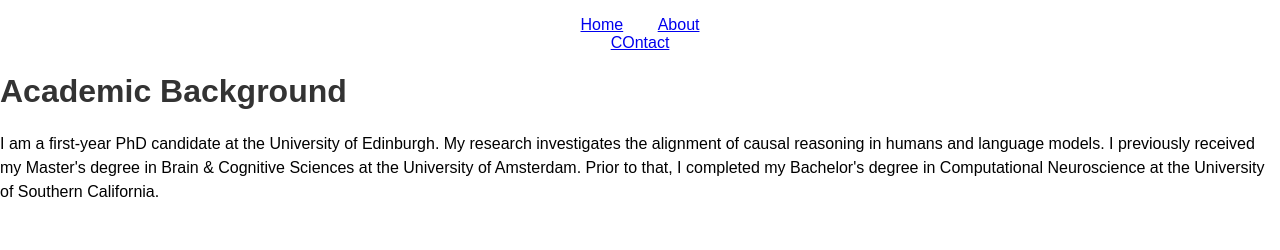
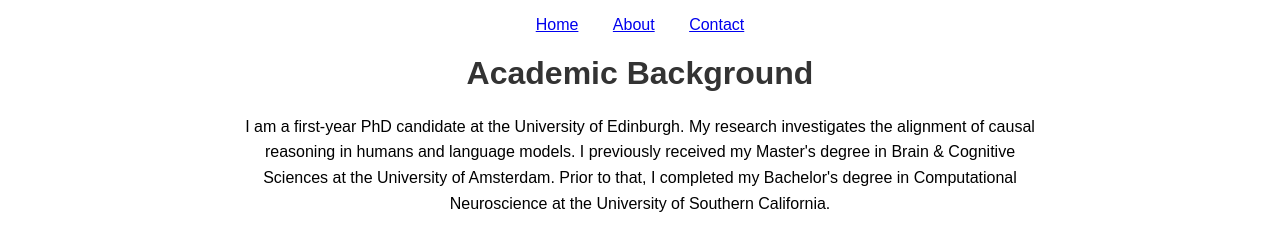
Before and after one commit to torreysnyder/torreysnyder.github.io, a plain HTML site: page pages/about.html in a window 1280 px wide. Drawn offline with Linux system fonts and the light colour scheme; files that its build step writes are made by us from their sources.

Commit message:
Update about.html

```diff
--- a/pages/about.html
+++ b/pages/about.html
@@ -9,10 +9,10 @@
       <ul style="list-style: none; padding: 0; text-align: center;">
         <li style="display: inline; margin: 0 15px;"><a href="../index.html">Home</a></li>
         <li style="display: inline; margin: 0 15px;"><a href="about.html">About</a></li>
-        <li style="display inline; margin: 0 15px;"><a href="contact.html">COntact</a></li>
+        <li style="display: inline; margin: 0 15px;"><a href="contact.html">Contact</a></li>
     </nav>
-    <h1>Academic Background</h1>
+    <h1 style="text-align: center; font-family: Arial, sans-serif;">Academic Background</h1>
 
-    <p>I am a first-year PhD candidate at the University of Edinburgh. My research investigates the alignment of causal reasoning in humans and language models.  I previously received my Master's degree in Brain & Cognitive Sciences at the University of Amsterdam. Prior to that, I completed my Bachelor's degree in Computational Neuroscience at the University of Southern California.</p>
+    <p style="text-align: center; font-family: Arial, sans-serif; max-width: 800px; margin: 0 auto; line-height: 1.6;">I am a first-year PhD candidate at the University of Edinburgh. My research investigates the alignment of causal reasoning in humans and language models.  I previously received my Master's degree in Brain & Cognitive Sciences at the University of Amsterdam. Prior to that, I completed my Bachelor's degree in Computational Neuroscience at the University of Southern California.</p>
   </body>
 </html>
```
